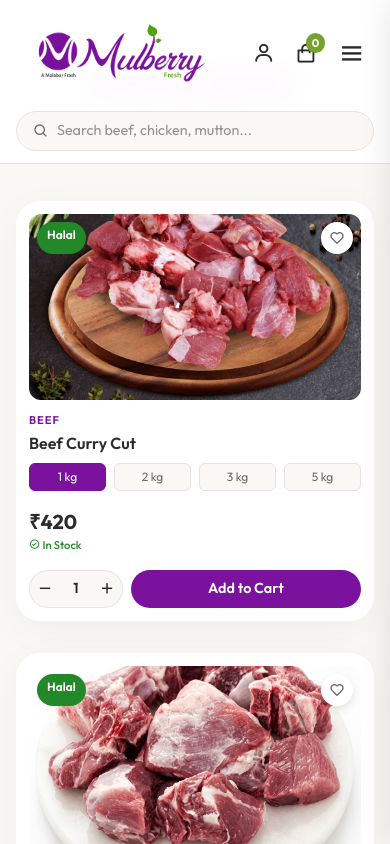
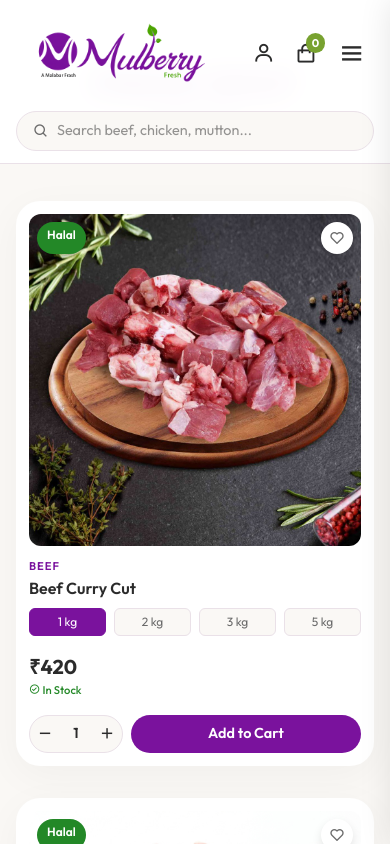
Before and after one commit to amjad20068/mulberry-fresh.com, a Next.js app: page / in a window 390 px wide. Shown: the top 844 px of the page. Built offline with nearby package versions, Linux system fonts and the light colour scheme.

Commit message:
Update mobile image aspect-ratio to perfect square (1:1)

```diff
--- a/src/app/globals.css
+++ b/src/app/globals.css
@@ -1070,8 +1070,8 @@ body {
 
     .product-image {
         height: auto;
-        aspect-ratio: 16/9;
-        /* Perfect widescreen matching the DevTools layout they approved */
+        aspect-ratio: 1/1;
+        /* Perfect square matching the new image they uploaded */
         margin-bottom: 12px;
     }
 
```
